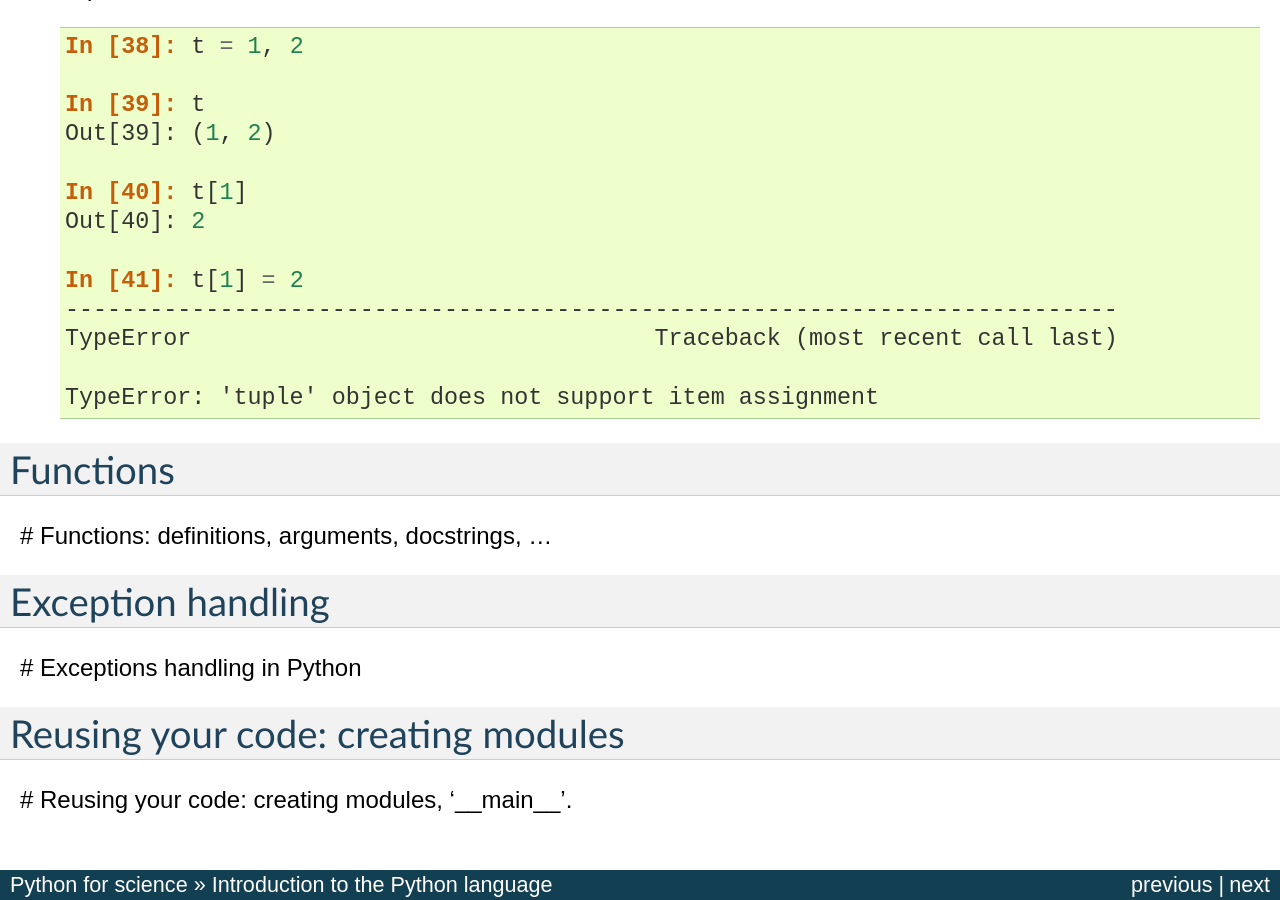
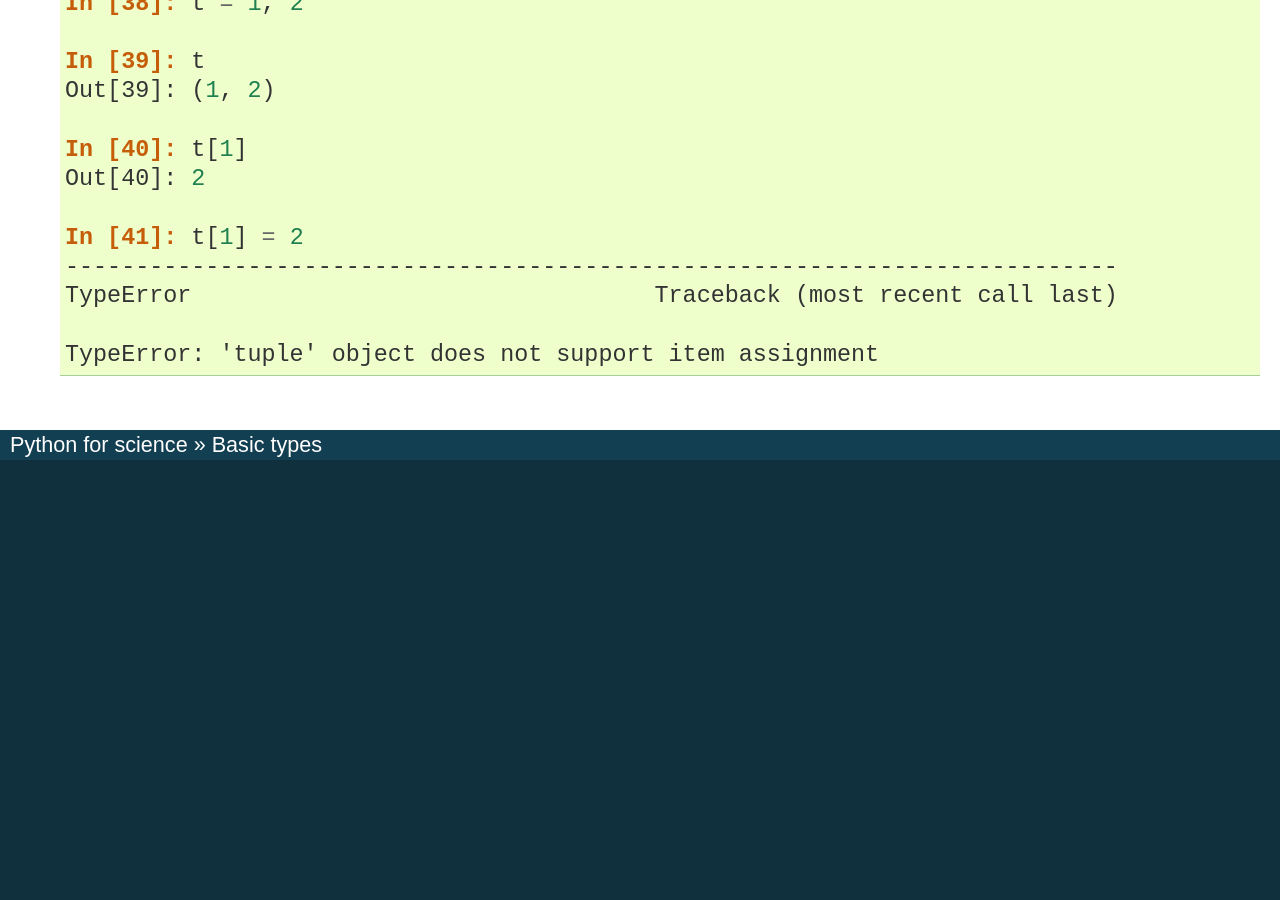
Before and after one commit to GaelVaroquaux/scipy-tutorials, a Sphinx documentation site: the page built from source/basic_types.rst, in a window 1280 px wide and 900 px high, scrolled down 4658 px. Built offline with Sphinx 7.4.7, drawn with Linux system fonts in a browser that asks for light colours; pages that are not in the unit, such as notebooks, are missing from menus; after the commit the page ends 5118 px from its top, so only the background shows below that; some of the changed text lies outside the part shown.

Commit message:
Continue the breaking up in small files"

```diff
--- a/source/python_language.rst
+++ b/source/basic_types.rst
@@ -1,7 +1,3 @@
-====================================
-Introduction to the Python language
-====================================
-
 Basic types
 ============
 
@@ -210,19 +206,3 @@
     TypeError                                 Traceback (most recent call last)
 
     TypeError: 'tuple' object does not support item assignment
-
-
-Functions
-==========
-
-# Functions: definitions, arguments, docstrings, ...
-
-Exception handling
-===================
-
-# Exceptions handling in Python
-
-Reusing your code: creating modules
-===================================
-
-# Reusing your code: creating modules, '__main__'.
--- a/source/control_flow.rst
+++ b/source/control_flow.rst
@@ -1,7 +1,3 @@
-====================================
-Introduction to the Python language
-====================================
-
 Control Flow
 ============
 
--- a/source/file_io.rst
+++ b/source/file_io.rst
@@ -1,5 +1,5 @@
 ==============================================
-Introduction to the Python language (File I/O)
+File I/O in Python
 ==============================================
 
 Reading from a file
--- a/source/functions.rst
+++ b/source/functions.rst
@@ -1,6 +1,5 @@
-===============================================
-Introduction to the Python language (Functions)
-===============================================
+Defining functions
+=====================
 
 Function definition
 -------------------
--- /dev/null
+++ b/source/reusing.rst
@@ -0,0 +1,4 @@
+Reusing your code
+==================
+
+Creating modules...
```
